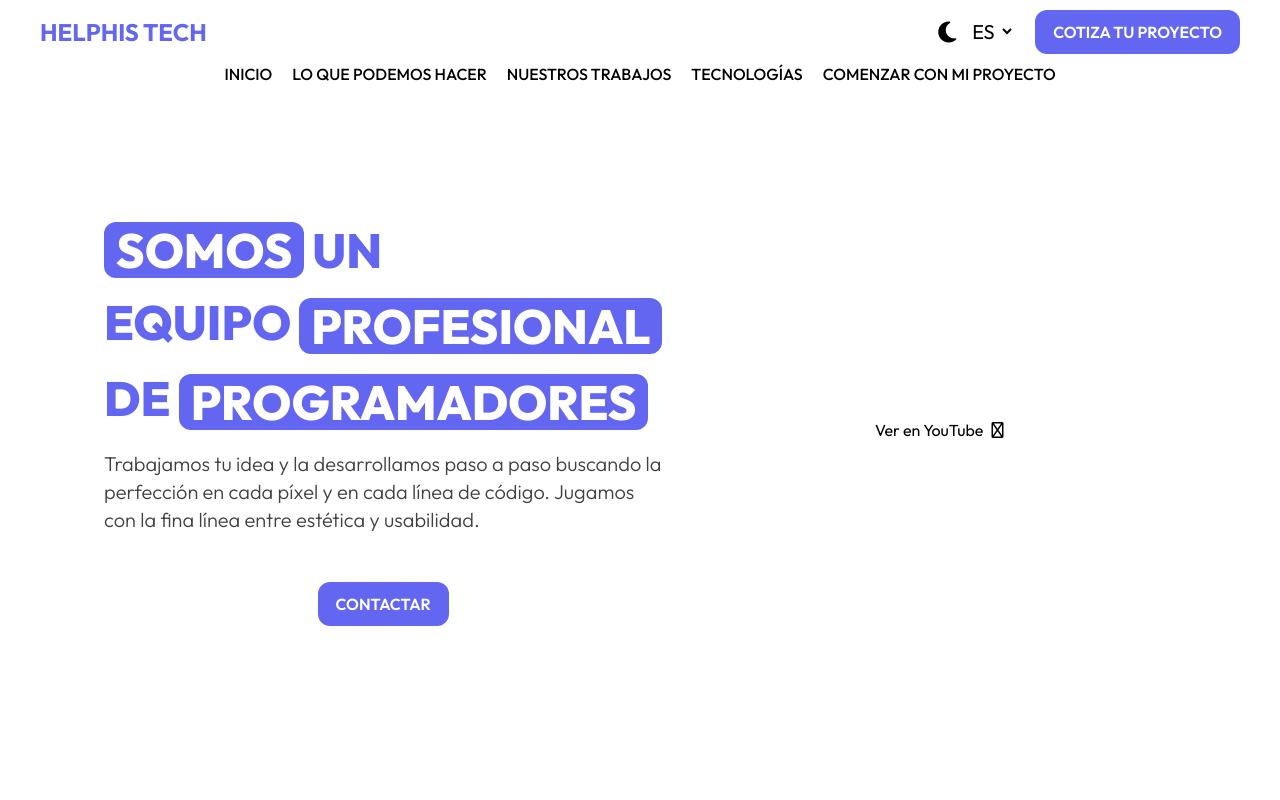
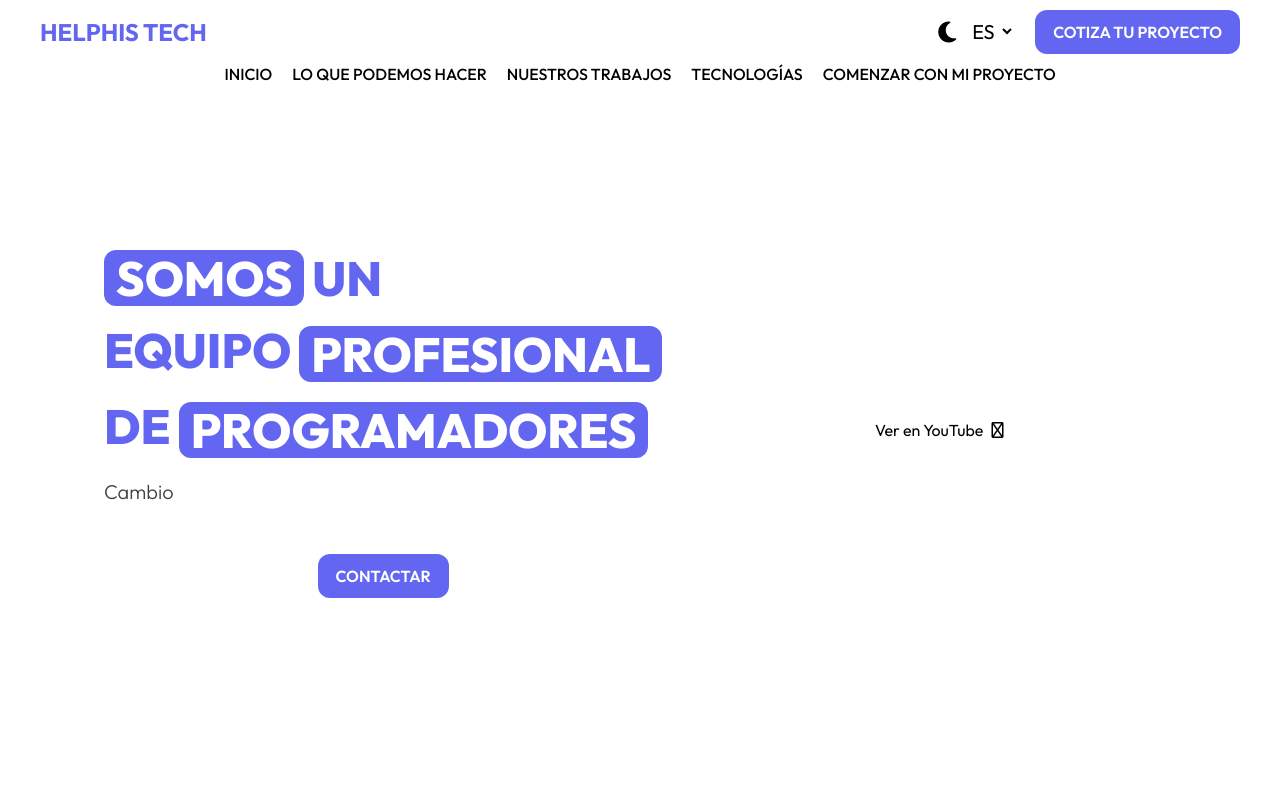
Before and after one commit to Henrry202020/helphistech, a Next.js app in the folder client/: page /es in a window 1280 px wide. Shown: the top 800 px of the page. Built offline with nearby package versions, Linux system fonts and the light colour scheme.

Commit message:
Home page description change

```diff
--- a/client/src/pages/es/index.jsx
+++ b/client/src/pages/es/index.jsx
@@ -41,7 +41,7 @@ export default function ESPHome() {
 										<div className={`px-3 py-1 rounded-xl ${darkMode ? 'bg-dark-main text-dark-text' : 'bg-light-main text-white'} transition-colors`}>programadores</div>
 									</div>
 								</h1>
-								<p className={`text-center ${darkMode ? 'text-dark-text' : 'text-neutral-700'} max-w-xs sm:text-left sm:max-w-2xl sm:text-xl 2xl:text-2xl font-light`}>Trabajamos tu idea y la desarrollamos paso a paso buscando la perfección en cada píxel y en cada línea de código. Jugamos con la fina línea entre estética y usabilidad.</p>
+								<p className={`text-center ${darkMode ? 'text-dark-text' : 'text-neutral-700'} max-w-xs sm:text-left sm:max-w-2xl sm:text-xl 2xl:text-2xl font-light`}>Cambio</p>
 							</div>
 						</div>
 						<div className="text-center sm:text-left lazy-load-2 max-w-[10rem] 2xl:max-w-[12rem]">
```
